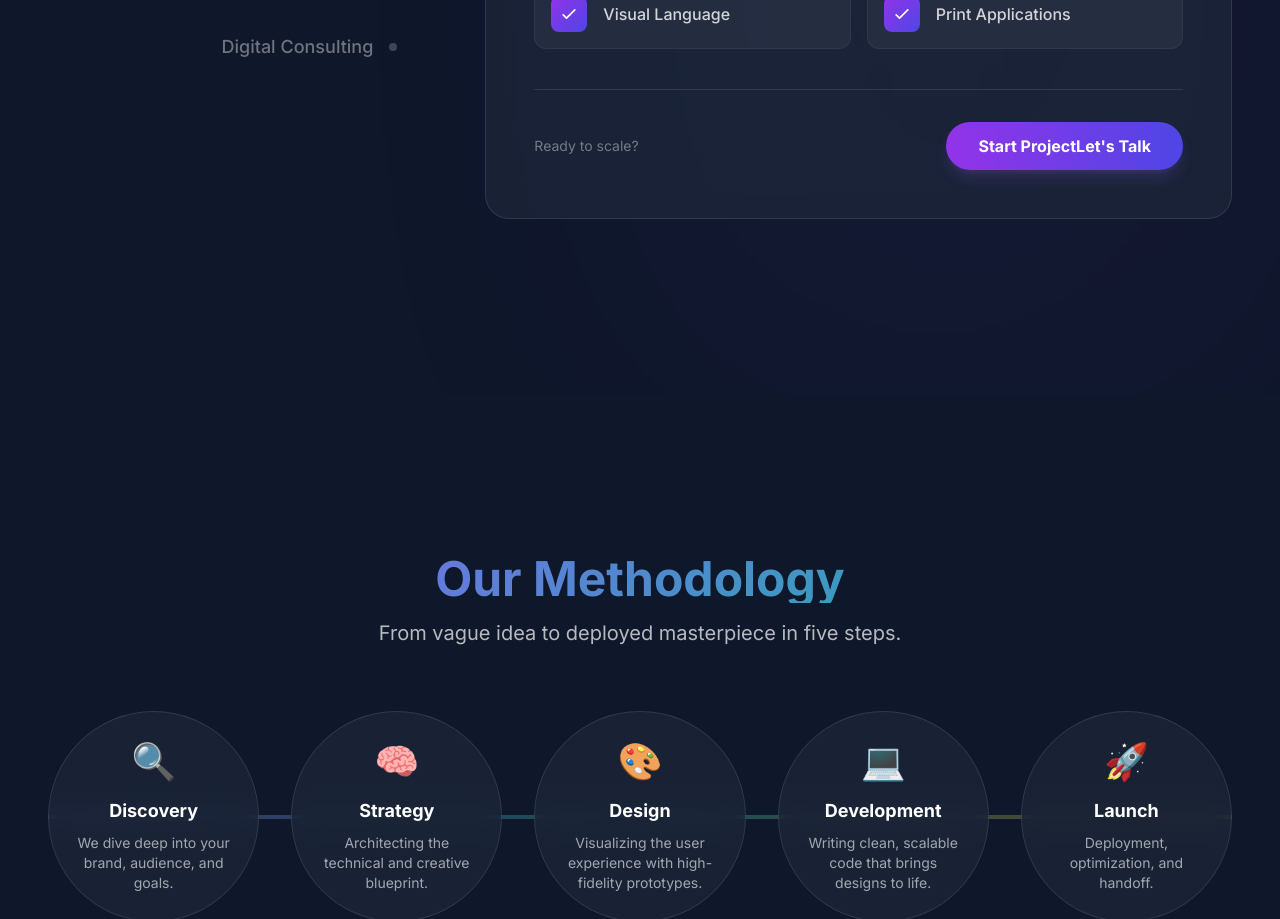
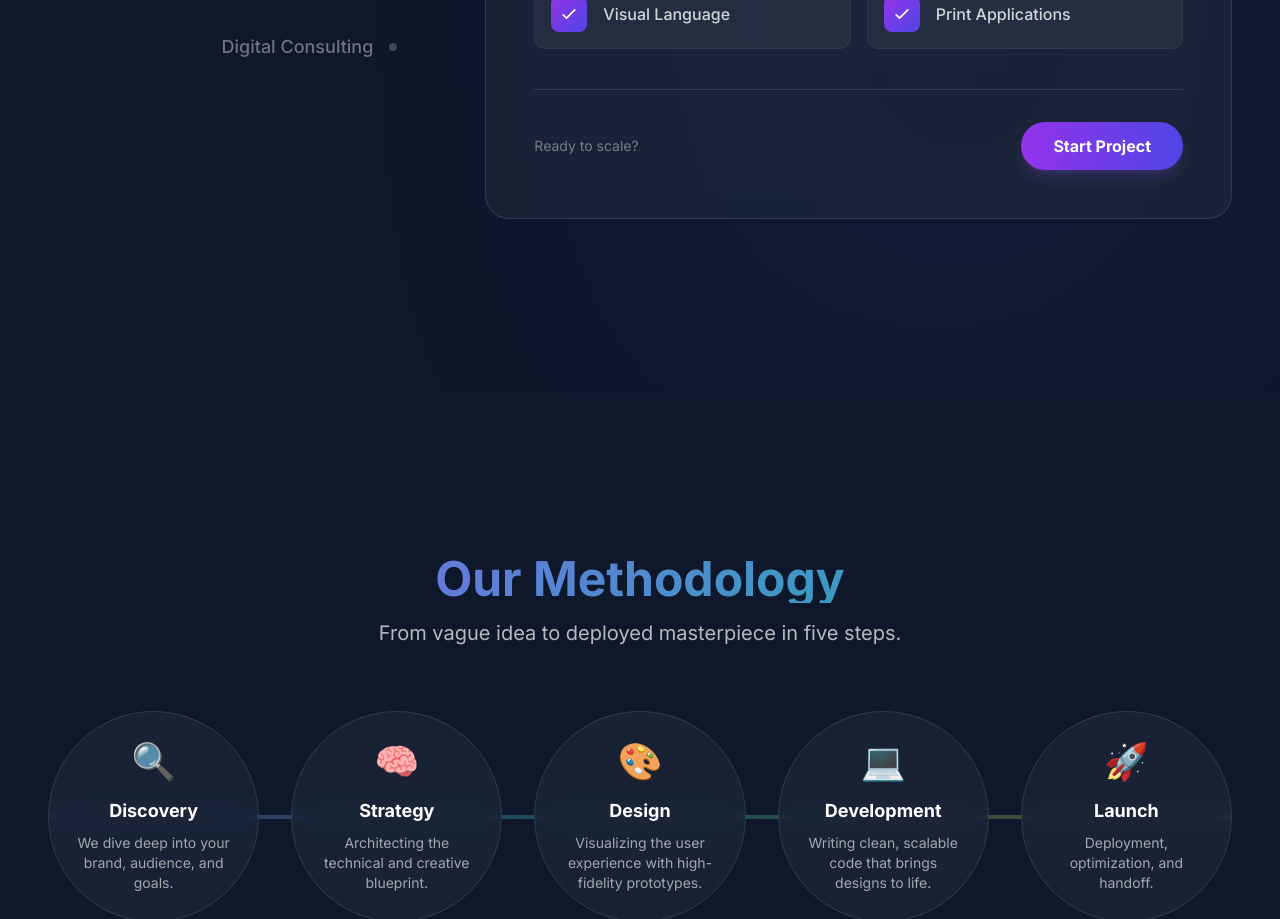
Before and after one commit to donwolfonline/aestheticelement, a Next.js app: page /en/services in a window 1280 px wide. Shown: the part 1920-2839 px from the top of the page. Built offline with nearby package versions, Linux system fonts and the light colour scheme.

Commit message:
fix: correct services start project button text

```diff
--- a/components/DetailedServices.tsx
+++ b/components/DetailedServices.tsx
@@ -146,8 +146,6 @@ export default function DetailedServices() {
                                         </p>
                                         <button className={`px-8 py-3 rounded-full font-bold text-white transition-all hover:scale-105 bg-gradient-to-r ${activeData.color} shadow-lg shadow-aesthetic-purple/20`}>
                                             {t('start_project')}
-                                            {/* Fallback to generic text or pull from contact section keys if 'contact.submit' is not ideal */}
-                                            Let's Talk
                                         </button>
                                     </div>
                                 </div>
```
